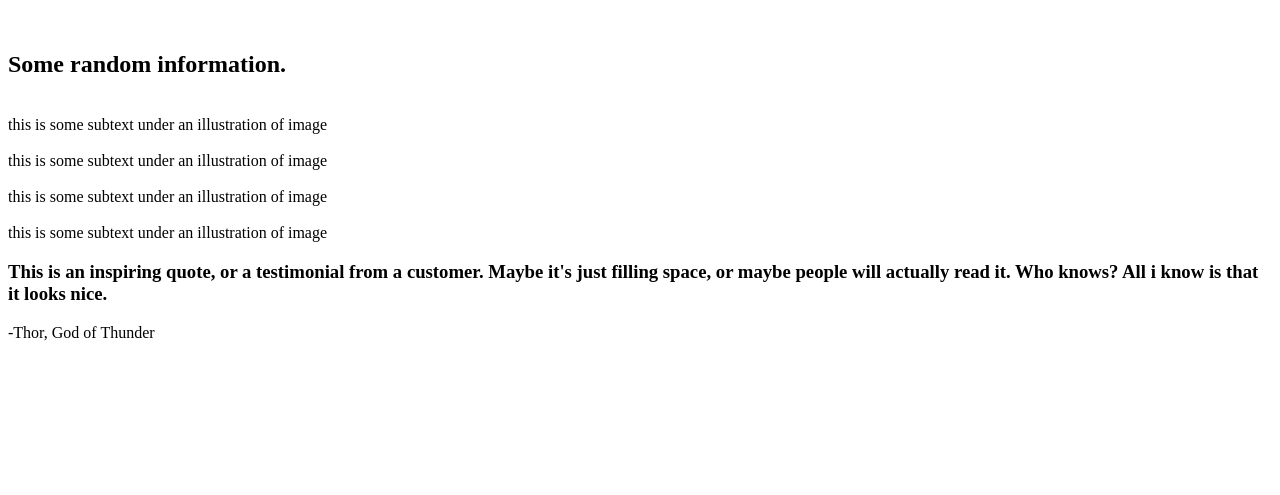
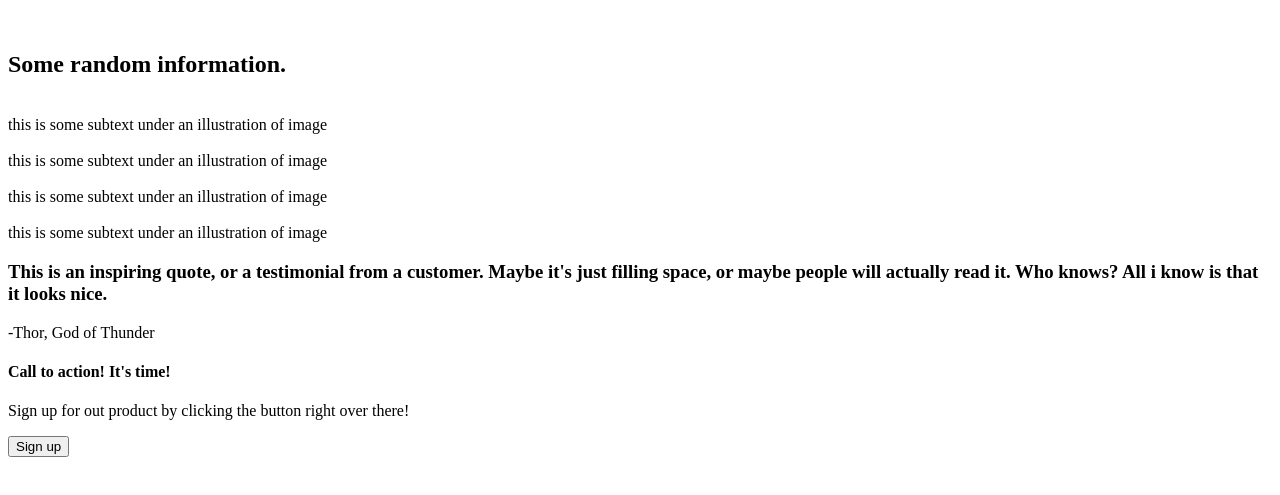
Before and after one commit to JaviBarranca/landing-page, a plain HTML site: page index.html in a window 1280 px wide. Shown: the part 215-710 px from the top of the page. Drawn offline with Linux system fonts and the light colour scheme.

Commit message:
Add call to action's section html structure

```diff
--- a/index.html
+++ b/index.html
@@ -21,7 +21,8 @@
     <div class="intro">
         <h1>This website is awesome</h1>
         <p>This website has some subtext that goes here under the main title.
-            It's smaller font and the color is lower contrast.</p>
+            It's smaller font and the color is lower contrast.
+        </p>
         <img src="" alt="">
     </div>
 
@@ -51,7 +52,9 @@
     </div>
 
     <div class="action">
-
+        <h4>Call to action! It's time!</h4>
+        <p>Sign up for out product by clicking the button right over there!</p>
+        <button>Sign up</button>
     </div>
 
     <div class="footer">
```
